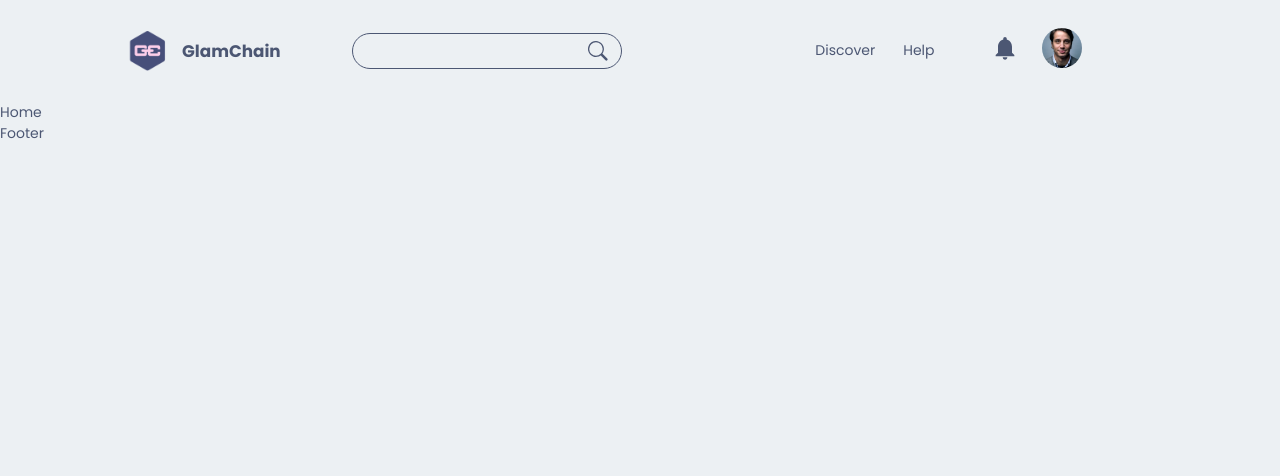
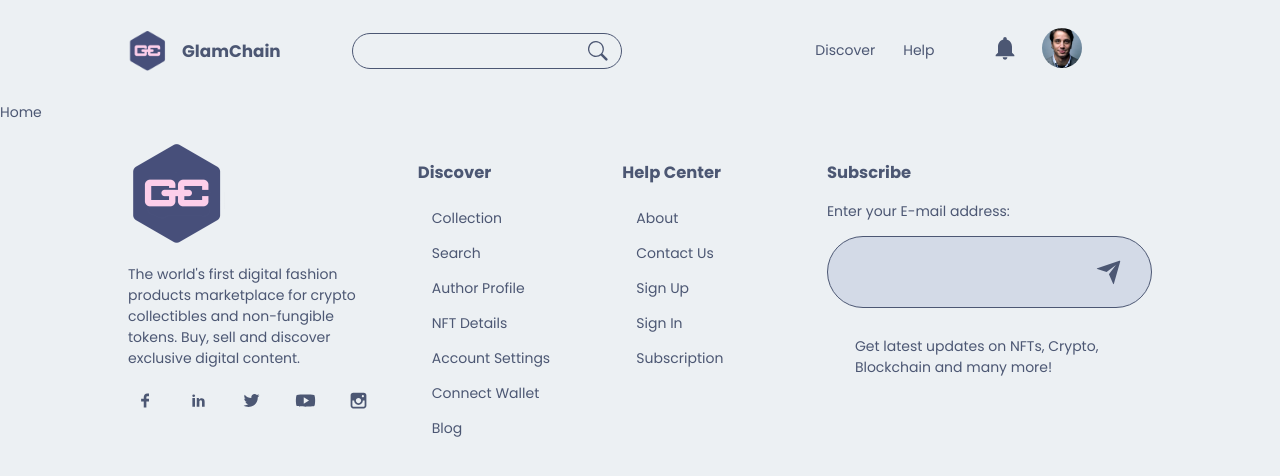
Before and after one commit to rajca21/hackathon24-nft-marketplace, a Next.js app in the folder client/: page / in a window 1280 px wide. Shown: the top 476 px of the page. Built offline with nearby package versions, Linux system fonts and the light colour scheme.

Commit message:
Footer
Footer template & styling
Sidebar fix (removed redundant imports)

```diff
--- a/client/components/Footer/Footer.jsx
+++ b/client/components/Footer/Footer.jsx
@@ -1,9 +1,75 @@
 import React from 'react';
+import Image from 'next/image';
+import {
+  TiSocialFacebook,
+  TiSocialLinkedin,
+  TiSocialTwitter,
+  TiSocialYoutube,
+  TiSocialInstagram,
+  TiArrowSortedDown,
+  TiArrowSortedUp,
+} from 'react-icons/ti';
+import { RiSendPlaneFill } from 'react-icons/ri';
 
 import Style from './Footer.module.css';
+import images from '../../img';
+import { Discover, HelpCenter } from '../Navbar/index';
 
 const Footer = () => {
-  return <div>Footer</div>;
+  return (
+    <div className={Style.footer}>
+      <div className={Style.footer_box}>
+        <div className={Style.footer_box_social}>
+          <Image src={images.logo} alt='footer_logo' height={100} width={100} />
+          <p>
+            The world's first digital fashion products marketplace for crypto
+            collectibles and non-fungible tokens. Buy, sell and discover
+            exclusive digital content.
+          </p>
+
+          <div className={Style.footer_social}>
+            <a href='#'>
+              <TiSocialFacebook />
+            </a>
+            <a href='#'>
+              <TiSocialLinkedin />
+            </a>
+            <a href='#'>
+              <TiSocialTwitter />
+            </a>
+            <a href='#'>
+              <TiSocialYoutube />
+            </a>
+            <a href='#'>
+              <TiSocialInstagram />
+            </a>
+          </div>
+        </div>
+
+        <div className={Style.footer_box_discover}>
+          <h3>Discover</h3>
+          <Discover />
+        </div>
+
+        <div className={Style.footer_box_help}>
+          <h3>Help Center</h3>
+          <HelpCenter />
+        </div>
+
+        <div className={Style.subscribe}>
+          <h3>Subscribe</h3>
+          <p>Enter your E-mail address:</p>
+          <div className={Style.subscribe_box}>
+            <input type='email' />
+            <RiSendPlaneFill className={Style.subscribe_box_send} />
+          </div>
+          <div className={Style.subscribe_box_info}>
+            <p>Get latest updates on NFTs, Crypto, Blockchain and many more!</p>
+          </div>
+        </div>
+      </div>
+    </div>
+  );
 };
 
 export default Footer;
--- a/client/components/Footer/Footer.module.css
+++ b/client/components/Footer/Footer.module.css
@@ -0,0 +1,86 @@
+.footer_box_social_logo {
+  font-size: 5rem;
+}
+
+.footer {
+  width: 100%;
+  padding-block: 1.5rem;
+  position: relative;
+}
+
+.footer_box {
+  width: 80%;
+  margin: 0 auto;
+  display: grid;
+  grid-template-columns: 1.3fr repeat(2, 1fr) 2fr;
+  align-items: flex-start;
+  justify-content: space-between;
+  gap: 3rem;
+}
+.footer_social {
+  display: flex;
+  gap: 1.3rem;
+  font-size: 1.5rem;
+  align-items: center;
+}
+
+.footer_social a {
+  padding: 0.5rem;
+  border-radius: 50%;
+  transition: all 0.3s ease-in;
+  display: grid;
+}
+
+.footer_social a:hover {
+  background-color: var(--icons-color);
+  color: var(--shadow-dark-color);
+  box-shadow: var(--box-shadow);
+}
+
+.subscribe_box {
+  width: 100%;
+  display: flex;
+  justify-content: space-between;
+  align-items: center;
+  padding: 1.5rem 2rem;
+  background-color: var(--shadow-dark-color);
+  color: var(--icons-color);
+  border-radius: 5rem;
+  border: 1px solid var(--icons-color);
+  margin-top: 1rem;
+}
+
+.subscribe_box input {
+  background: transparent;
+  border: none;
+  outline: none;
+  width: 90%;
+  color: var(--icons-color);
+}
+
+.subscribe_box input::placeholder {
+  color: var(--shadow-dark-color);
+}
+
+.subscribe_box_send {
+  cursor: pointer;
+  font-size: 2rem;
+}
+
+.subscribe_box_info {
+  padding: 1rem 2rem;
+}
+
+@media screen and (max-width: 45em) {
+  .footer_box {
+    width: 90%;
+    grid-template-columns: 1fr 2fr;
+  }
+}
+
+@media screen and (max-width: 35em) {
+  .footer_box {
+    width: 90%;
+    grid-template-columns: 1fr;
+  }
+}
--- a/client/components/Navbar/Sidebar/Sidebar.jsx
+++ b/client/components/Navbar/Sidebar/Sidebar.jsx
@@ -9,10 +9,8 @@
   TiArrowSortedDown,
   TiArrowSortedUp,
 } from 'react-icons/ti';
-import { DiJqueryLogo } from 'react-icons/di';
 
 import Style from './Sidebar.module.css';
-import images from '../../../img';
 import Button from '../../Button/Button';
 
 const Sidebar = ({ setOpenSidemenu }) => {
```
